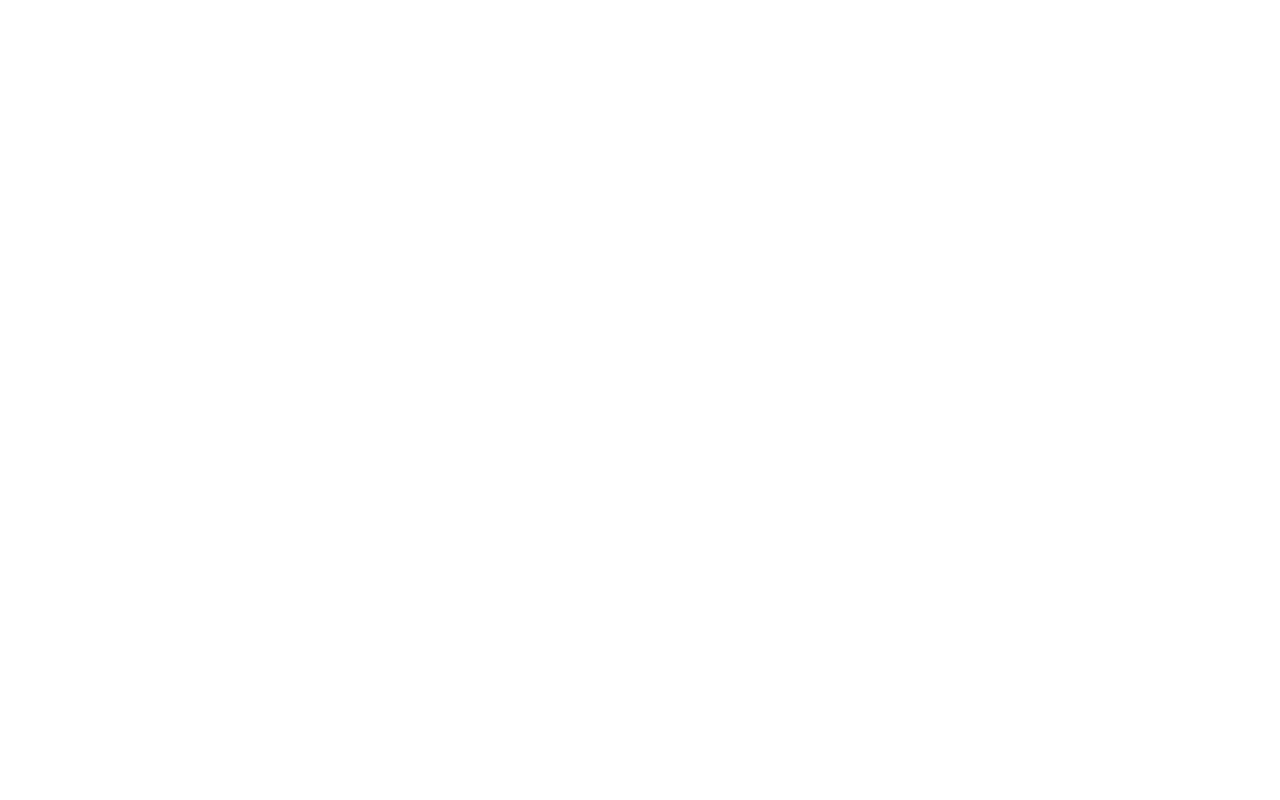
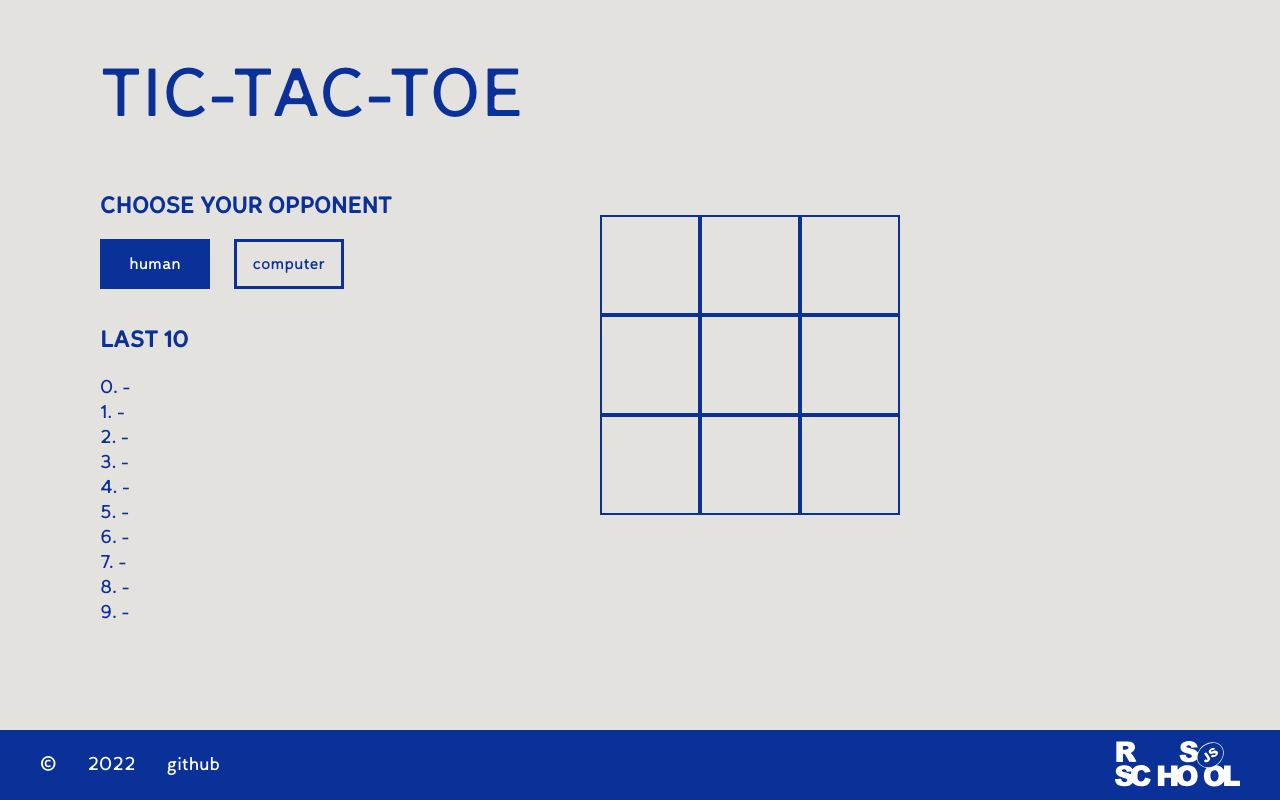
Before and after one commit to MaxFray8908/RSS_stage0, a plain HTML site: page tic-tac-toe/index.html in a window 1280 px wide. Drawn offline with Linux system fonts and the light colour scheme.

Commit message:
project realization

```diff
--- a/tic-tac-toe/index.html
+++ b/tic-tac-toe/index.html
@@ -2,9 +2,61 @@
 <html lang="en">
 <head>
     <meta charset="UTF-8">
+    <link rel="stylesheet" href="style.css">
     <title>Tic-Tac-Toe</title>
 </head>
 <body>
+    <main class="main">
+        <section class="data">
+            <header class="header">
+                <h1 class="title-game">TIC-TAC-TOE</h1>
+            </header>
+            <div class="opponent">
+                <h2 class="title-settings">CHOOSE YOUR OPPONENT</h2>
+                <button class="button button-opponent  selected">human</button>
+                <button class="button button-opponent button-opponent-computer">computer</button>
+            </div>
+            <div class="wrap-record">
+                <h2 class="title-record">LAST 10</h2>
+            </div>
+        </section>
 
+        <div class="wrap-notification">
+            <div class="notification">
+                <button class="button button-new-game">new game</button>
+            </div>
+        </div>
+
+        <section class="game">
+            <div class="field-game">
+                <div class="cell free"></div>
+                <div class="cell free"></div>
+                <div class="cell free"></div>
+                <div class="cell free"></div>
+                <div class="cell free"></div>
+                <div class="cell free"></div>
+                <div class="cell free"></div>
+                <div class="cell free"></div>
+                <div class="cell free"></div>
+            </div>
+        </section>
+
+    </main>
+    <footer class="footer">
+        <div class="footer-data">
+            <p>&copy</p>
+            <p>2022</p>
+            <a href="https://github.com/MaxFray8908" class="link">github</a>
+        </div>
+
+        <div class="RSS">
+            <a href="https://rs.school/js-stage0/">
+                <svg class="icon-RSS">
+                    <use xlink:href="./assets/svg/sprite.svg#rss"></use>
+                </svg>
+            </a>
+        </div>
+    </footer>
+    <script src="./script.js"></script>
 </body>
 </html>
--- /dev/null
+++ b/tic-tac-toe/style.css
@@ -0,0 +1,205 @@
+@font-face {
+    font-family: 'LetoTextSansDefect';
+    src: url("assets/fonts/LetoTextSansDefect.otf");
+}
+
+:root {
+    --color-beige: #e3e2de;
+    --color-blue: #0a3198;
+    --color-fon: #e0cfc5;
+    --color-white: #ffffff;
+}
+
+*{
+    box-sizing: border-box;
+}
+
+.button {
+    height: 50px;
+    width: 110px;
+    margin-right: 20px;
+    background-color: transparent;
+    border: 3px solid var(--color-blue);
+    font-family: 'LetoTextSansDefect';
+    font-size: 18px;
+    color: var(--color-blue);
+    cursor: pointer;
+}
+
+.button:hover{
+    background-color: var(--color-fon);
+    color: var(--color-white);
+}
+
+.selected {
+    background-color: var(--color-blue);
+    color: var(--color-white);
+}
+
+body {
+    display: flex;
+    flex-direction: column;
+    height: 100vh;
+    margin: 0;
+    font-family: 'LetoTextSansDefect';
+    color: var(--color-blue);
+    background-color: var(--color-blue);
+}
+
+.main {
+    flex: 1;
+    position: relative;
+    overflow: hidden;
+    min-width: 930px;
+}
+
+.data {
+    position: absolute;
+    left: 100px;
+    height: 100%;
+    width: 450px;
+}
+
+.title-game {
+    font-weight: 400;
+    font-size: 73px;
+}
+
+.game {
+    display: flex;
+    justify-content: center;
+    align-items: center;
+    height: 100%;
+    min-width: 1500px;
+    background-color: var(--color-beige);
+
+}
+
+.field-game {
+    display: flex;
+    flex-wrap: wrap;
+    height: 300px;
+    width: 300px;
+    background-color: var(--color-beige);
+}
+
+.cell {
+    display: flex;
+    justify-content: center;
+    align-items: center;
+    height: 100px;
+    width: 100px;
+    border: 2px solid var(--color-blue);
+    cursor: pointer;
+}
+
+@keyframes draw{
+    100% {stroke-dashoffset: 0;}
+}
+
+.circle {
+    stroke-dasharray: 500;
+    stroke-dashoffset: 500;
+    animation: draw 1s linear forwards;
+}
+
+.cross {
+    stroke-dasharray: 500;
+    stroke-dashoffset: 500;
+    animation: draw 2s linear forwards;
+}
+
+.circle,
+.cross {
+    stroke: var(--color-blue);
+    fill: none;
+}
+
+#line-2 {
+    animation-delay: 0.5s;
+}
+
+.wrap-notification {
+    display: none;
+    /* display: flex; */
+    justify-content: center;
+    align-items: flex-end;
+    padding-bottom: 40px;
+    position: absolute;
+    height: 100%;
+    width: 100%;
+    background-color: #e0cfc593;
+}
+
+.game-over {
+    display: flex;
+}
+
+.notification {
+    display: flex;
+    flex-direction: column;
+    justify-content: center;
+    align-items: center;
+    height: 200px;
+    width: 500px;
+    background-color: var(--color-beige);
+}
+
+.wrap-record {
+    display: flex;
+    flex-direction: column;
+    padding-top: 20px;
+    gap: 5px;
+}
+
+.string-record {
+    font-size: 20px;
+}
+
+.button-new-game {
+    padding: 0;
+}
+
+.p {
+    font-size: 20px;
+}
+
+/* footer */
+.footer {
+    flex: 0 0 70px;
+    display: flex;
+    justify-content: space-between;
+    align-items: center;
+    padding: 0 40px 0;
+    width: 100%;
+    font-size: 20px;
+    background-color: var(--color-blue);
+    color: var(--color-white);
+}
+
+.footer-data {
+    display: flex;
+    justify-content: space-between;
+    align-items: center;
+    width: 180px;
+}
+
+.icon-RSS {
+    fill: var(--color-white);
+    width: 125px;
+    height: 50px;
+    transition: fill 0.3s;
+}
+
+.link {
+    text-decoration: none;
+    color: var(--color-white);
+    font-size: 20px;
+    transition: color 0.3s;
+}
+
+.icon-RSS:hover,
+.link:hover {
+    fill: var(--color-fon);
+    color:  var(--color-fon);
+}
```
Also changed, not shown: tic-tac-toe/assets/fonts/LetoTextSansDefect.otf (added), tic-tac-toe/assets/svg/sprite.svg (added).
